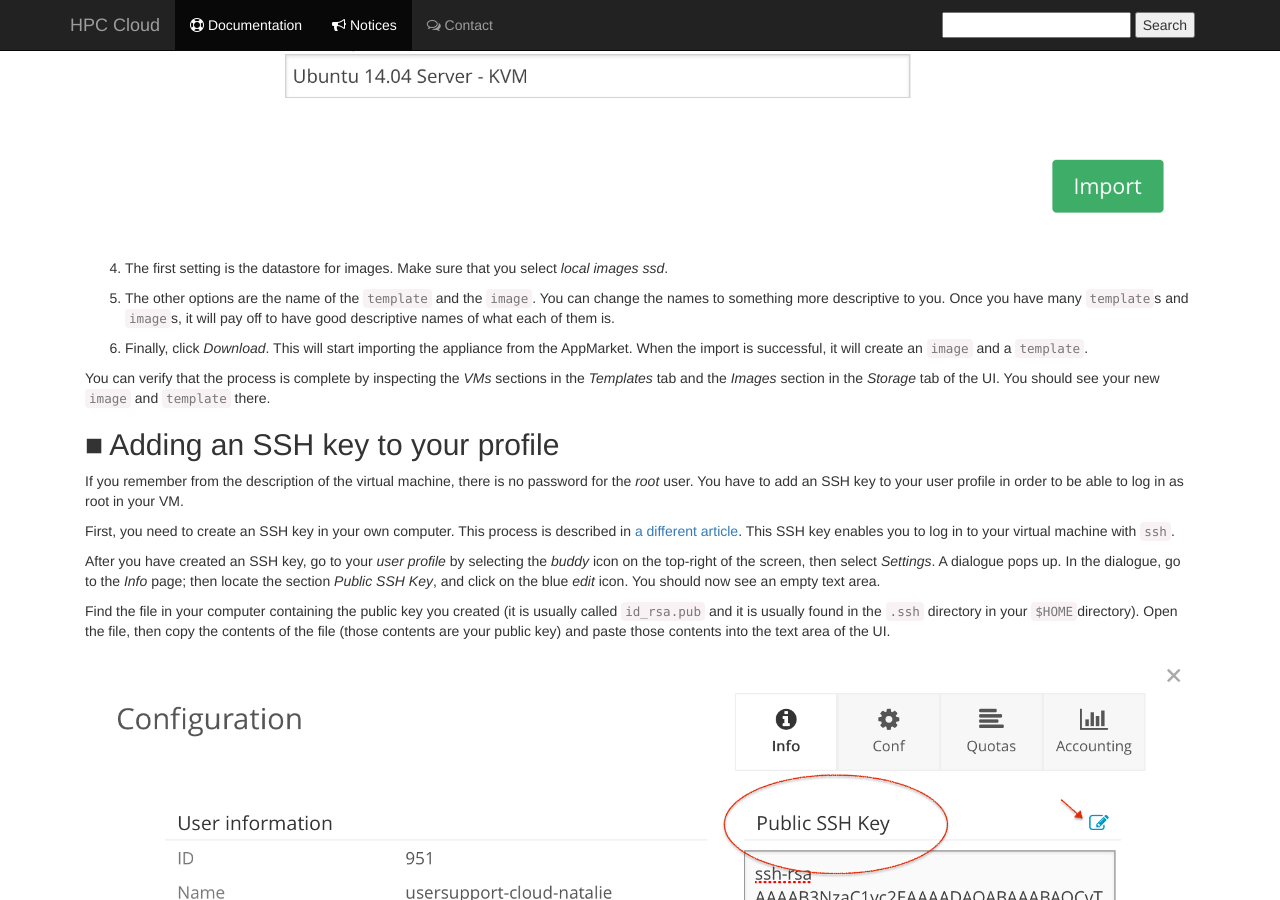
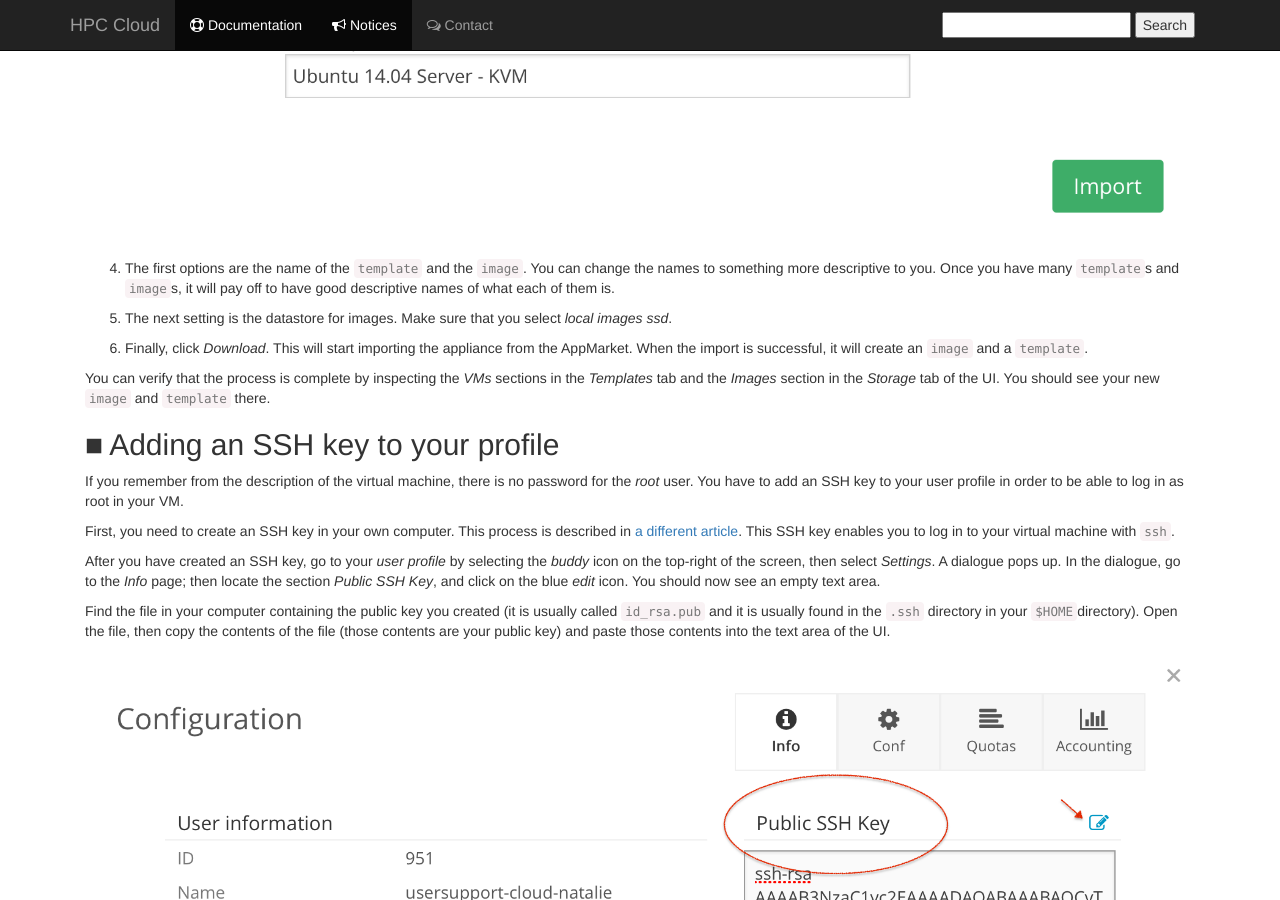
Before and after one commit to sara-nl/clouddocs, a Jekyll site: the page built from general-start.markdown, in a window 1280 px wide and 900 px high, scrolled down 2631 px. Built offline with Jekyll 4.4.1, drawn with Linux system fonts in a browser that asks for light colours; nearby versions of some CDN libraries; our own code applies the rules of GitHub Pages for plain Markdown files.

Commit message:
Update general-start.markdown

```diff
--- a/general-start.markdown
+++ b/general-start.markdown
@@ -65,9 +65,9 @@ Import the appliance by following these steps:
    A dialogue will pop up, asking you for a few details.
    ![appmarket step 3](images/appmarket_step_3.png)
 
-4. The first setting is the datastore for images. Make sure that you select _local images ssd_.
+4. The first options are the name of the `template` and the `image`. You can change the names to something more descriptive to you. Once you have many `template`s and `image`s, it will pay off to have good descriptive names of what each of them is.
 
-5. The other options are the name of the `template` and the `image`. You can change the names to something more descriptive to you. Once you have many `template`s and `image`s, it will pay off to have good descriptive names of what each of them is.
+5. The next  setting is the datastore for images. Make sure that you select _local images ssd_.
 
 6. Finally, click _Download_. This will start importing the appliance from  the AppMarket. When the import is successful, it will create an `image` and a `template`.
 
```
